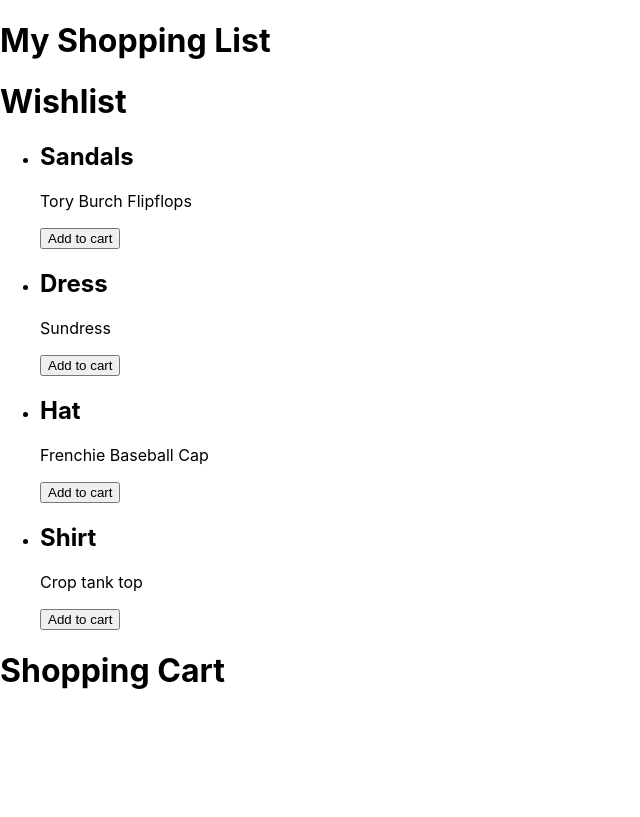
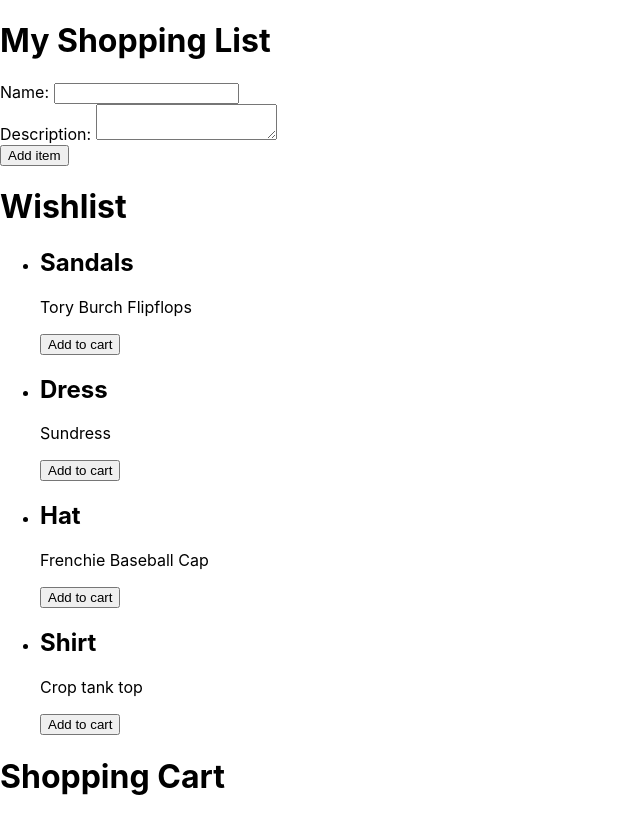
Before and after one commit to Stommy123/react_shopping_list_tutorial, a React (Create React App) app: page / in a window 1280 px wide. Shown: the whole page, without its empty margins (0-640 px from the left). Built offline with nearby package versions, Linux system fonts and the light colour scheme; the HTML template or start-up script is replaced by a standard one.

Commit message:
added form

```diff
--- a/src/App.js
+++ b/src/App.js
@@ -1,12 +1,18 @@
 import React, { Component } from 'react';
 import { data } from './data';
-import { Wishlist, Cart } from './components';
+import { Wishlist, Cart, Form } from './components';
 class App extends Component {
   state = { list: data };
 
   addToList = id => _ => {
     const { list } = this.state;
     const newList = list.map(item => (item.id === id ? { ...item, inCart: !item.inCart } : item));
+    this.setState({ list: newList });
+  };
+
+  addNewItem = formData => {
+    const { list } = this.state;
+    const newList = [...list, formData];
     this.setState({ list: newList });
   };
 
@@ -17,6 +23,7 @@ class App extends Component {
     return (
       <div>
         <h1>My Shopping List</h1>
+        <Form addNewItem={this.addNewItem} list={list} />
         <Wishlist wishList={wishList} addToList={this.addToList} />
         <Cart shoppingCart={shoppingCart} addToList={this.addToList} />
       </div>
--- /dev/null
+++ b/src/components/Form.jsx
@@ -0,0 +1,37 @@
+import React, { Component } from 'react';
+
+class Form extends Component {
+  state = { name: String(), description: String(), inCart: false };
+
+  handleSubmit = e => {
+    e.preventDefault();
+    const { addNewItem } = this.props;
+    this.checkForDuplicates(this.state.name)
+      ? alert('Item already exists. Please enter a different item.')
+      : addNewItem && addNewItem(this.state);
+    this.setState({ name: String(), description: String() });
+  };
+
+  handleInputChange = field => e => this.setState({ [field]: e.target.value });
+
+  checkForDuplicates = newItem => this.props.list.find(item => item['name'].toLowerCase() === newItem.toLowerCase());
+
+  render() {
+    const { name, description } = this.state;
+    return (
+      <form onSubmit={this.handleSubmit}>
+        <div>
+          <label>Name: </label>
+          <input type="text" onChange={this.handleInputChange('name')} value={name} />
+        </div>
+        <div>
+          <label>Description: </label>
+          <textarea type="text" onChange={this.handleInputChange('description')} value={description} />
+        </div>
+        <input type="submit" value="Add item" />
+      </form>
+    );
+  }
+}
+
+export default Form;
--- a/src/components/index.js
+++ b/src/components/index.js
@@ -1,3 +1,4 @@
 export { default as Cart } from './Cart';
 export { default as Wishlist } from './Wishlist';
 export { default as ListItem } from './ListItem';
+export { default as Form } from './Form';
```
